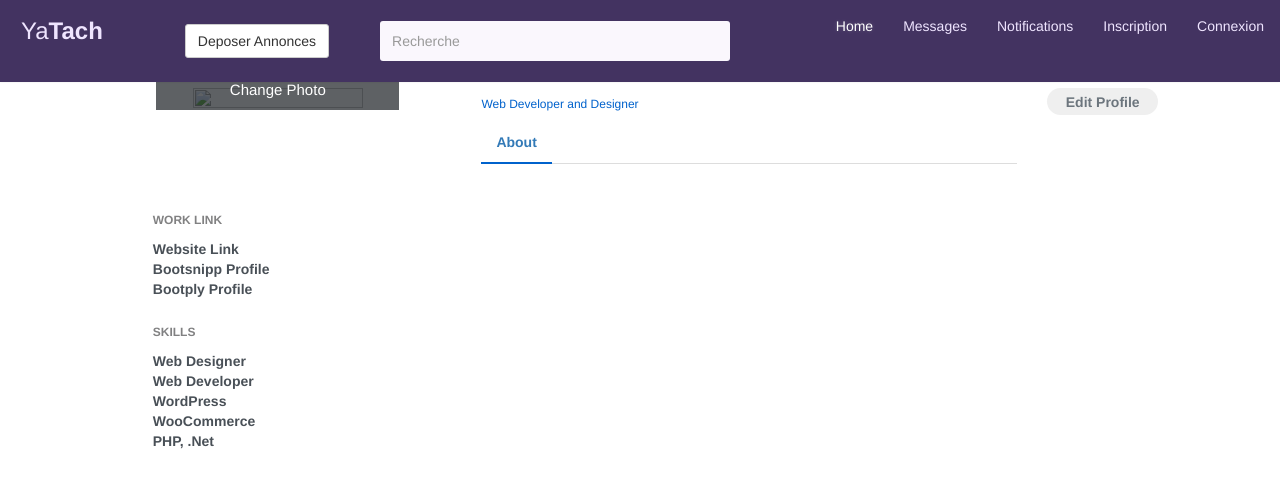
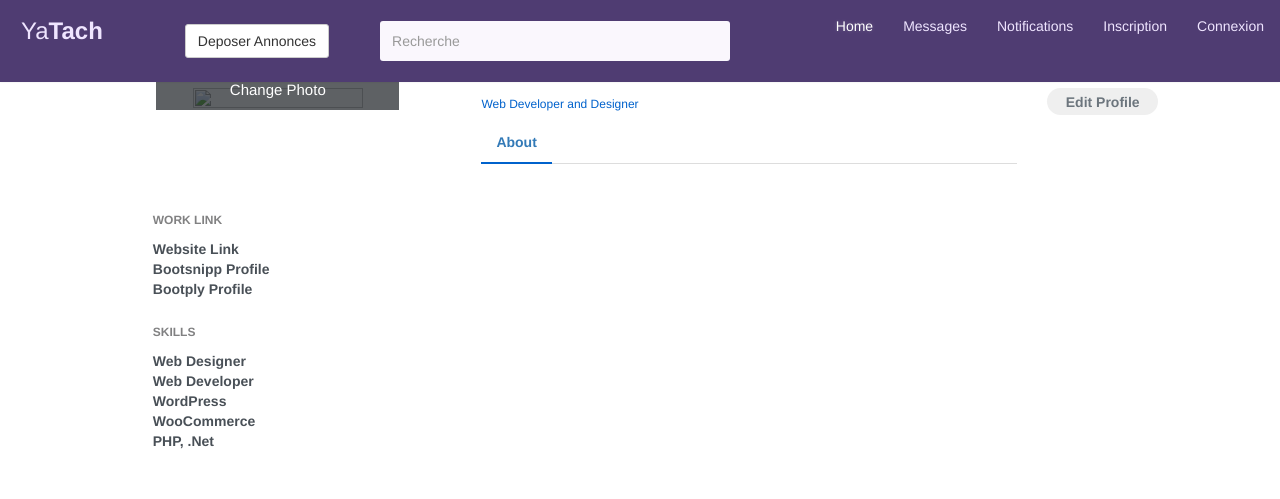
Before and after one commit to wafistos1/Ecommerce_project, a Django app: template Mysite/accounts/templates/accounts/compte.html in a window 1280 px wide. Shown: the top 499 px of the page. Run offline with Django 3.2, Linux system fonts and the light colour scheme; the template is opened without the code that fills it, so the values that code supplies are empty; some libraries are stand-ins or nearby versions.

Commit message:
style css

```diff
--- a/Mysite/static/css/custom.css
+++ b/Mysite/static/css/custom.css
@@ -347,7 +347,7 @@
 }
 
 #navbarcolor {
-	background-color: #433361;
+	background-color: #4f3c72;
 }
 
 .login-form {
```
